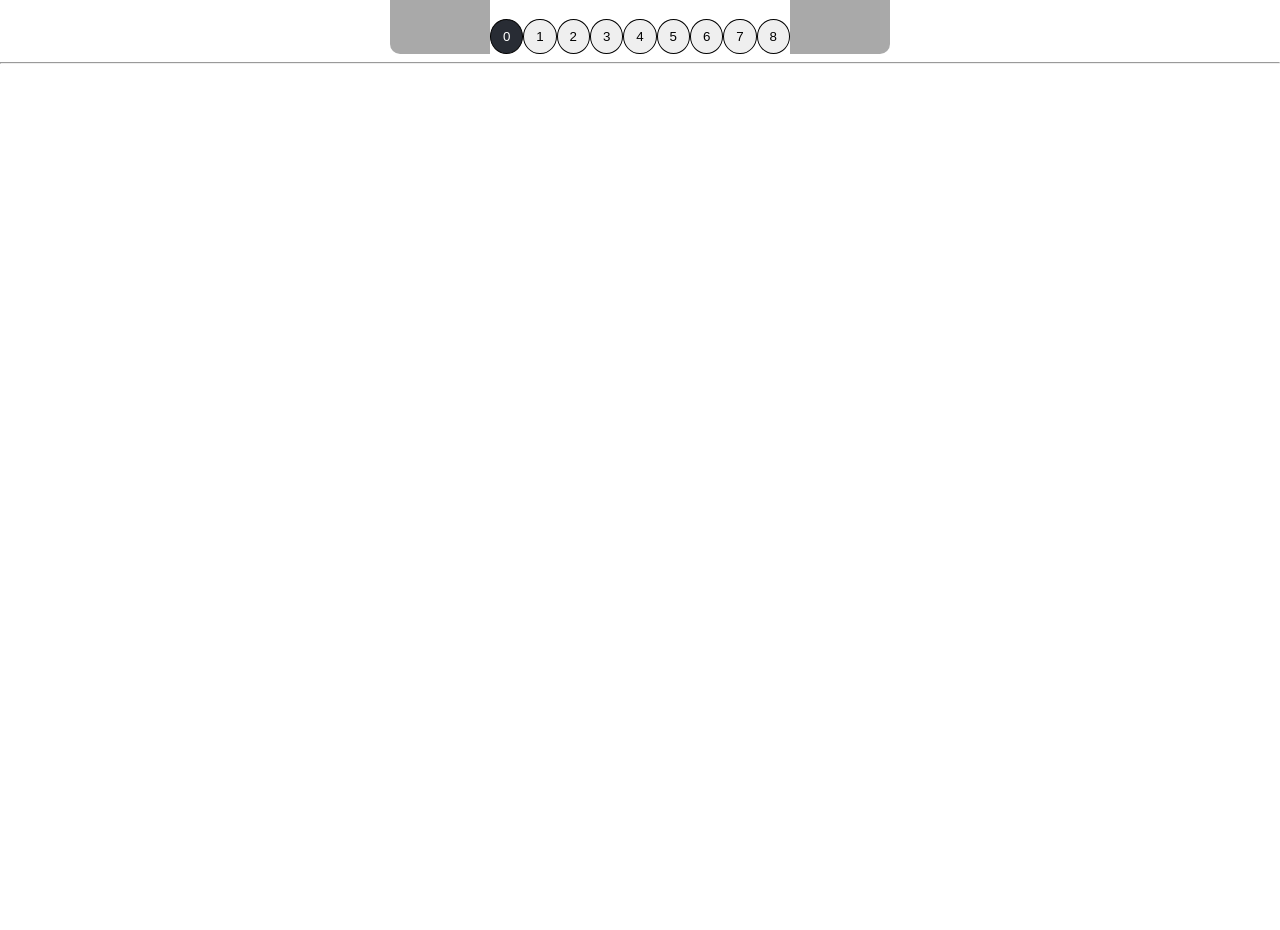
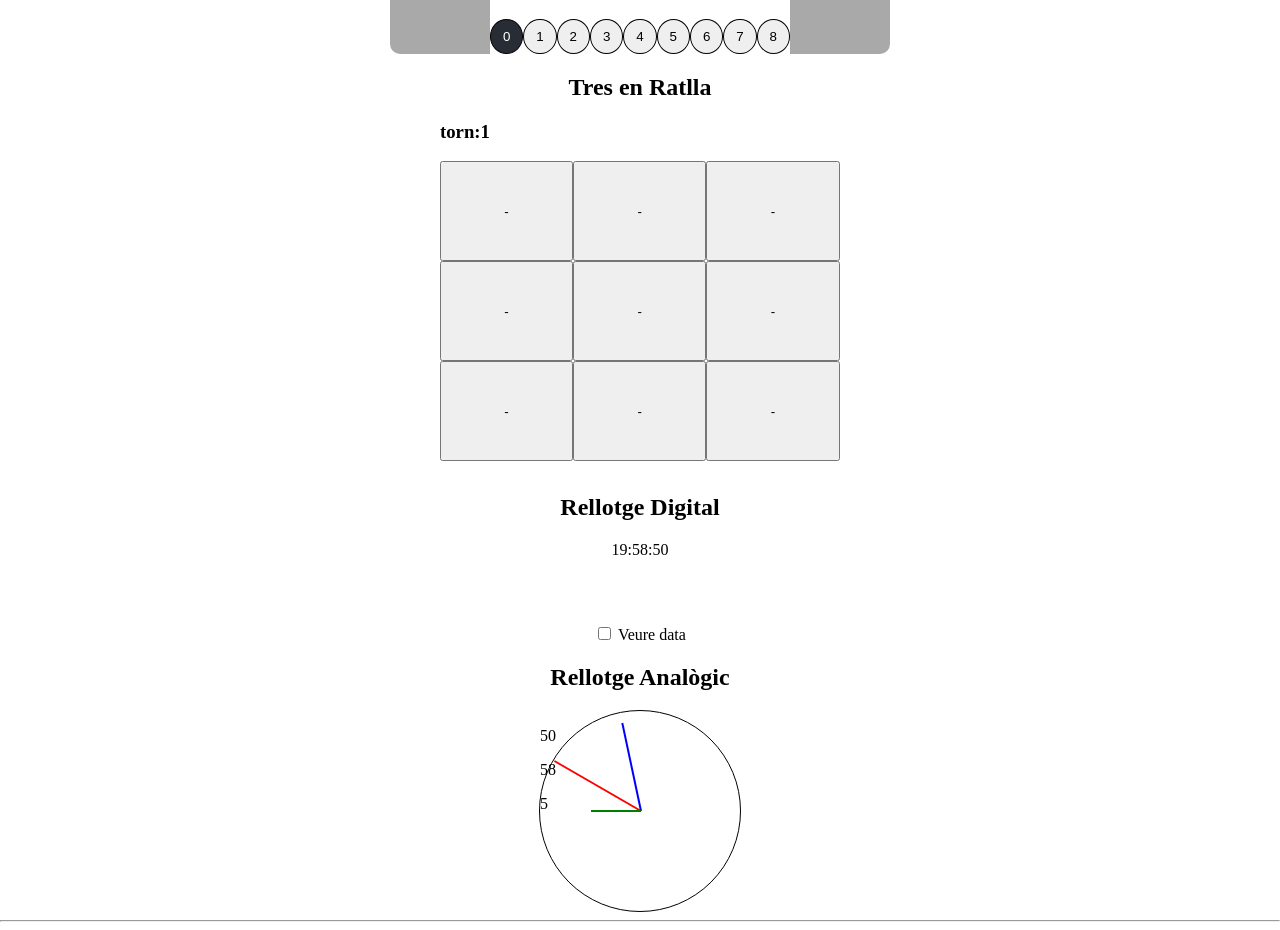
Before and after one commit to eloicasamayor/exercicis-react, a React (Create React App) app: page / in a window 1280 px wide. Shown: the part 1780-2710 px from the top of the page. Before the commit the page ends 1852 px from the top, so only its background shows below. Built offline with nearby package versions, Linux system fonts and the light colour scheme.

Commit message:
mes exercicis

```diff
--- a/src/App.css
+++ b/src/App.css
@@ -126,3 +126,75 @@
 .navegar-carrusel.endavant {
   border-radius: 0px 10px 10px 0px;
 }
+/*Tres en ratlla*/
+.wrapper-tres-en-ratlla {
+  max-width: 400px;
+  height: 400px;
+  margin: auto;
+}
+
+.wrapper-tres-en-ratlla .btn-tauler {
+  width: 33.3%;
+  height: 100px;
+  float: left;
+}
+.btn-reset {
+}
+.btn-reset-hidden {
+  display: none;
+}
+
+/*Rellotge digital*/
+.hidden {
+  display: none;
+}
+.wrapper-rellotge-digital {
+  position: relative;
+  height: 150px;
+  text-align: center;
+}
+.wrapper-rellotge-digital label {
+  display: block;
+  width: 100%;
+  position: absolute;
+  bottom: 0;
+}
+
+/* Rellotge analògic*/
+
+.rellotge-analogic {
+  position: relative;
+  width: 200px;
+  height: 200px;
+  margin: auto;
+  border: 1px solid black;
+  border-radius: 50%;
+}
+
+#agulla-segons {
+  position: absolute;
+  top: 0px;
+  left: 100px;
+  width: 2px;
+  height: 100px;
+  background-color: red;
+  transform-origin: bottom center;
+}
+#agulla-minuts {
+  position: absolute;
+  top: 10px;
+  left: 100px;
+  width: 2px;
+  height: 90px;
+  background-color: blue;
+  transform-origin: bottom center;
+}
+#agulla-hores {
+  position: absolute;
+  top: 50px;
+  left: 100px;
+  width: 2px;
+  height: 50px;
+  background-color: green;
+  transform-origin: bottom center;
+}
--- a/src/App.js
+++ b/src/App.js
@@ -3,6 +3,9 @@
 import Comptador from "./Comptador/Comptador";
 import Acordio from "./Acordio/Acordio";
 import Carrusel from "./Carrusel/Carrusel";
+import TresEnRatlla from "./TresEnRatlla/TresEnRatlla";
+import RellotgeDigital from "./RellotgeDigital/RellotgeDigital";
+import RellotgeAnalogic from "./RellotgeAnalogic/RellotgeAnalogic";
 
 function App() {
   return (
@@ -11,6 +14,9 @@
       <Comptador />
       <Acordio />
       <Carrusel />
+      <TresEnRatlla />
+      <RellotgeDigital />
+      <RellotgeAnalogic />
       <hr />
     </div>
   );
--- /dev/null
+++ b/src/RellotgeAnalogic/RellotgeAnalogic.js
@@ -0,0 +1,43 @@
+import { useState } from "react";
+export default function RellotgeAnalogic() {
+  const [data, setData] = useState(new Date());
+  const actualitzarData = () => {
+    setData(new Date());
+  };
+  setInterval(actualitzarData, 1000);
+
+  return (
+    <div>
+      <h2>Rellotge Analògic</h2>
+      <div className="rellotge-analogic">
+        <div
+          id="agulla-segons"
+          style={{
+            transform: `rotate(${
+              parseInt(data.toISOString().slice(17, 19)) * 6
+            }deg)`,
+          }}
+        ></div>
+        <div
+          id="agulla-minuts"
+          style={{
+            transform: `rotate(${
+              parseInt(data.toISOString().slice(14, 16)) * 6
+            }deg)`,
+          }}
+        ></div>
+        <div
+          id="agulla-hores"
+          style={{
+            transform: `rotate(${
+              24 - parseInt(data.toISOString().slice(11, 13)) * 6
+            }deg)`,
+          }}
+        ></div>
+        <p>{parseInt(data.toISOString().slice(17, 19))}</p>
+        <p>{parseInt(data.toISOString().slice(14, 16))}</p>
+        <p>{24 - parseInt(data.toISOString().slice(11, 13))}</p>
+      </div>
+    </div>
+  );
+}
--- /dev/null
+++ b/src/RellotgeDigital/RellotgeDigital.js
@@ -0,0 +1,34 @@
+import { useState } from "react";
+
+export default function RellotgeDigital() {
+  const [data, setData] = useState(new Date());
+  const [veureData, setVeureData] = useState(false);
+
+  const actualitzarData = () => {
+    setData(new Date());
+  };
+  const toggleVeureData = () => {
+    setVeureData((n) => !n);
+  };
+
+  setInterval(actualitzarData, 1000);
+  return (
+    <div className="wrapper-rellotge-digital">
+      <h2>Rellotge Digital</h2>
+
+      <p className="hora">{data.toISOString().slice(11, 19)}</p>
+      <p className={"rellotge-digital-data" + (veureData ? "" : " hidden")}>
+        {data.toISOString().slice(0, 10)}
+      </p>
+      <label>
+        <input
+          type="checkbox"
+          id="cbox1"
+          value="first_checkbox"
+          onChange={toggleVeureData}
+        />{" "}
+        Veure data
+      </label>
+    </div>
+  );
+}
--- /dev/null
+++ b/src/TresEnRatlla/TresEnRatlla.js
@@ -0,0 +1,58 @@
+import { useState, useEffect } from "react";
+export default function TresEnRatlla() {
+  let taulerB = [];
+  const [jocAcabat, setJocAcabat] = useState(false);
+  const [torn, setTorn] = useState(true);
+  const [tauler, setTauler] = useState([
+    "-",
+    "-",
+    "-",
+    "-",
+    "-",
+    "-",
+    "-",
+    "-",
+    "-",
+  ]);
+
+  useEffect(() => {
+    setJocAcabat(!tauler.includes("-"));
+  }, [tauler]);
+
+  const Clicar = (i) => {
+    console.log(i);
+    taulerB = [...tauler];
+    taulerB[i] = torn ? 1 : 0;
+    console.log(taulerB);
+    setTauler(taulerB);
+    setTorn((n) => !n);
+
+    /* No funciona, s'ha de fer en el useEffect perquè comprobi després de canviar tauler
+    setJocAcabat(!tauler.includes("-"));
+    */
+  };
+  const Reset = () => {
+    setTauler(["-", "-", "-", "-", "-", "-", "-", "-", "-"]);
+    setTorn(true);
+    setJocAcabat(false);
+  };
+  return (
+    <div className="wrapper-tres-en-ratlla">
+      <h2>Tres en Ratlla</h2>
+      <h3>{"torn:" + (torn ? 1 : 0)}</h3>
+      <div className="tauler-tres-en-ratlla">
+        {tauler.map((e, i) => (
+          <button key={i} className="btn-tauler" onClick={() => Clicar(i)}>
+            {tauler[i]}
+          </button>
+        ))}
+      </div>
+      <button
+        className={"btn-reset" + (jocAcabat ? "" : "-hidden")}
+        onClick={Reset}
+      >
+        Reset
+      </button>
+    </div>
+  );
+}
```
